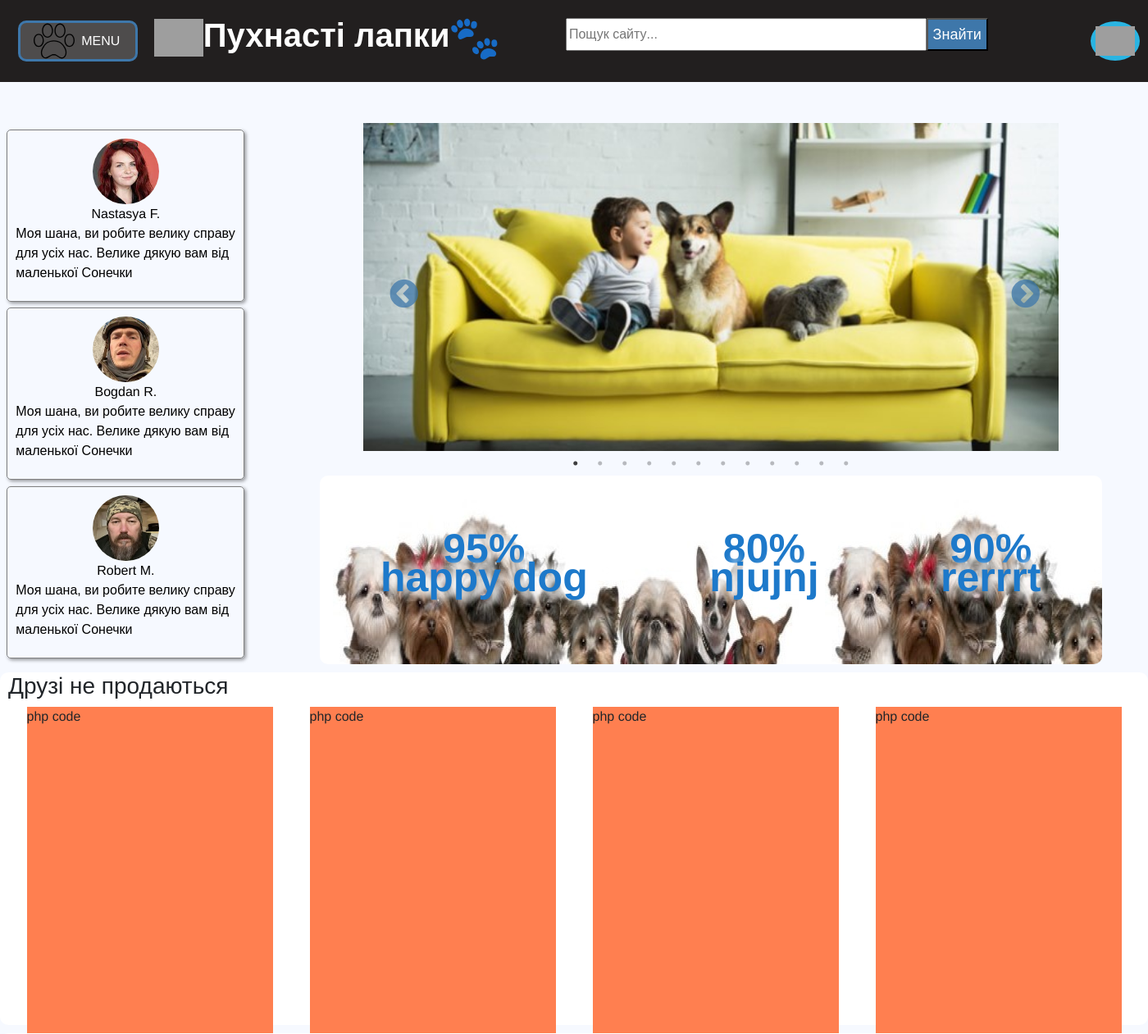
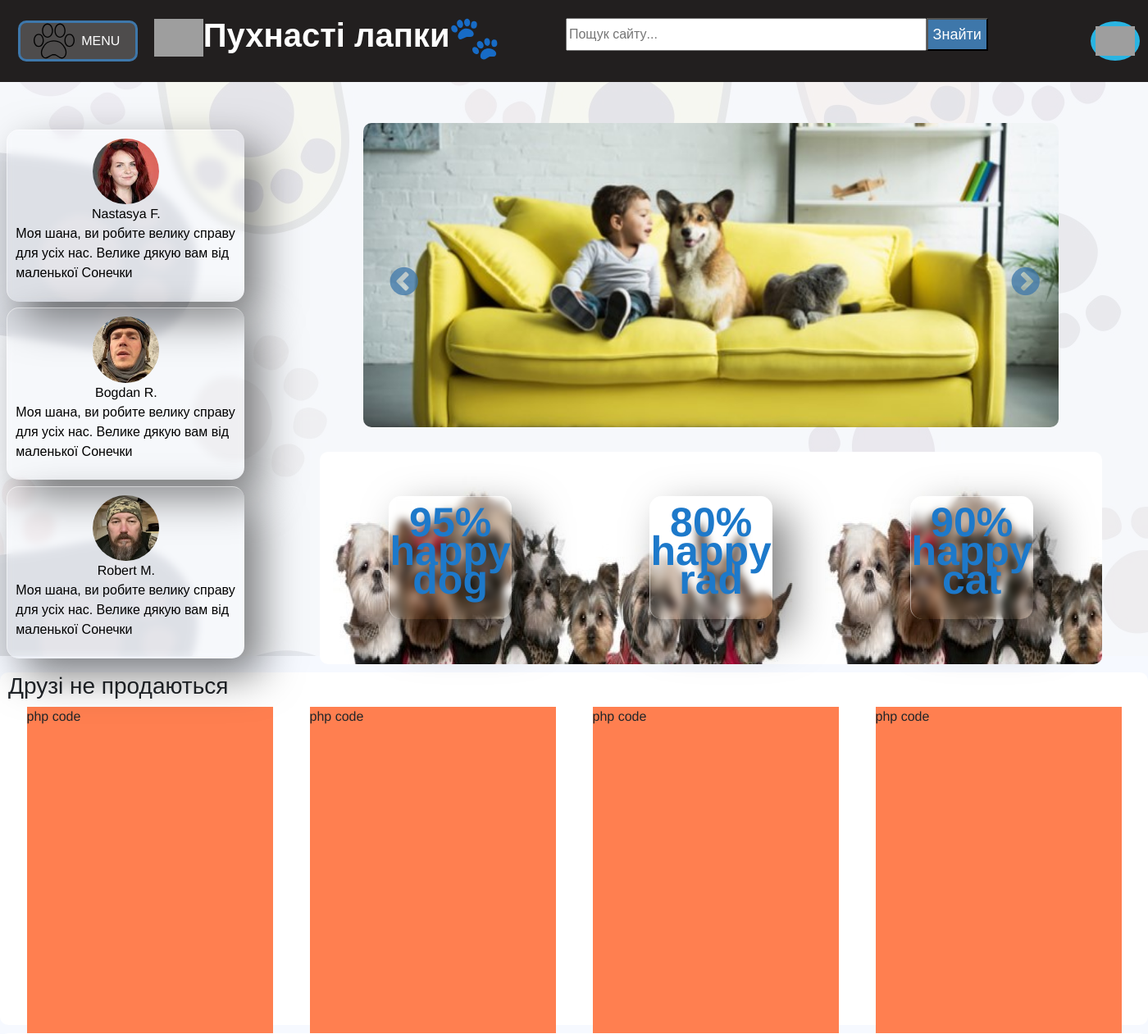
Before and after one commit to SERHIi-77/site.tw, a PHP site: page / in a window 1400 px wide. Shown: the top 1261 px of the page at 82% size. Run offline with PHP 8.4, Linux system fonts and the light colour scheme; some libraries are stand-ins or nearby versions; grey boxes are pictures that could not be loaded.

Commit message:
initial commit

```diff
--- a/assets/css/style.css
+++ b/assets/css/style.css
@@ -42,11 +42,24 @@ body{
 }
 .main-container{
 width: 100%;
-margin-top: 150px;
-
+padding-top: 150px;
 display: flex;
   justify-content: center;
+  position: relative;
+    z-index: 1;
 }
+.main-container::before {
+    content: '';
+    position: absolute;
+    top: 0;
+    left: 0;
+    width: 100%;
+    height: 100%;
+    background: fixed url(../img/contact/contact1.jpg) repeat;
+    opacity: 0.1;
+    z-index: -1;
+  }
+
 .header-general{
     height: 100px;
     max-width: 1480px;
@@ -64,6 +77,7 @@ position: relative;
     justify-content: space-evenly;
 
     padding: 0 10px;
+
 }
 .aside-menu{
     width: 300px;
@@ -84,9 +98,13 @@ position: relative;
     display: flex;
     flex-direction: column;
     align-items: center;
-    border: 1px solid gray;
-    border-radius: 5px;
-    box-shadow: 2px 2px 4px rgba(0, 0, 0, 0.4);
+    box-shadow: 20px 20px 50px rgba(0,0,0,0.5);
+    border-radius: 15px;
+    display: flex;
+    border-top: 1px solid rgba(255,255,255,0.5);
+    border-left: 1px solid rgba(255,255,255,0.5);
+    backdrop-filter: blur(5px);
+    transform-style: preserve-3d;
 }
 .reviews-client img{
     width: 30%;
@@ -110,13 +128,27 @@ position: relative;
     justify-content: space-around;
     align-items: center;
     text-align: center;
+
+    border-radius: 10px;
+}
+.procent-happy span{
+    width: 150px;
+    height: 150px;
     color: #1d79ca;
     font-size: 50px;
     font-weight: 700;
     line-height: 35px;
-    text-shadow: 6px 6px 8px rgba(255, 255, 255, 1), -6px -6px 8px rgba(255, 255, 255, 1);
-    border-radius: 10px;
+    box-shadow: 20px 20px 50px rgba(0,0,0,0.5);
+    border-radius: 15px;
+    display: flex;
+    justify-content: center;
+    align-items: center;
+    border-top: 1px solid rgba(255,255,255,0.5);
+    border-left: 1px solid rgba(255,255,255,0.5);
+    backdrop-filter: blur(5px);
+    transform-style: preserve-3d;
 }
+
 .slider-general {
     height: 400px;
     max-width: 80%;
@@ -126,6 +158,7 @@ position: relative;
     margin: 0;
     flex-shrink: 1 !important;
     border-radius: 10px;
+    overflow: hidden;
 }
 
 .logoClient1{
@@ -242,6 +275,8 @@ gap: 20px;
 align-items: flex-start;
 justify-content: space-evenly;
     flex-shrink: 1;
+    padding-bottom: 50px;
+
 }
 .slick-prev {
     font-size: 50px;
--- a/assets/js/navfiltr.js
+++ b/assets/js/navfiltr.js
@@ -59,7 +59,7 @@ $(document).ready(function() {
   });
 
 
-
+// ниже кнопка купить
 
   $(document).ready(function() {
       $(".i-want-by-buy").on("click", function() {
@@ -80,3 +80,32 @@ $(document).ready(function() {
           });
       });
   });
+
+
+  // модальное окно
+
+//   $('#send1').on('click', function(){
+//     $('#modal').css('display','block');
+// });
+
+// $('#ModalContent button').on('click', function(){
+//     $('#modal').css('display','none');
+// });
+
+$(document).ready(function() {
+  // при клике на кнопку
+  $('.i-want-by-buy').click(function(e) {
+    e.preventDefault(); // отменяем действие по умолчанию (если это ссылка)
+
+    // задержка в 1 секунду перед отображением модального окна
+    setTimeout(function(){
+        $('#modal').show();
+    }, 1000);
+  });
+
+  // при клике на кнопку внутри модального окна
+  $('#ModalContent button').click(function() {
+    // скрываем модальное окно
+    $('#modal').hide();
+  });
+});
--- a/partials/footer.php
+++ b/partials/footer.php
@@ -47,6 +47,13 @@
 
   <!-- Copyright -->
 </footer>
+            <div id="modal">
+                <div id="ModalContent">
+                    <h3>дякую, чекайте на дзвінок продавця</h3>
+                    <button>OK</button>
+                </div>
+            </div>
+
   <a href="#" class="scrolling">UP</a>
   <script src="/assets/js/popper.min.js"></script>
   <script src="/assets/js/jquery.min.js"></script>  <!--тут последня версия jquery -->
--- a/partials/pages/home.php
+++ b/partials/pages/home.php
@@ -26,9 +26,9 @@
                 ?>
             </div>
             <div class="procent-happy">
-                <p>95% <br> happy dog</p>
-                <p>80% <br> njujnj</p>
-                <p>90% <br> rerrrt</p>
+                <span><p>95% <br> happy dog</p></span>
+                <span><p>80% <br> happy rad</p></span>
+                <span><p>90% <br> happy cat</p></span>
             </div>
         </div>
     </div>
```
Also changed, not shown: actions/buy.php (+6 -6 lines), assets/css/acidenav.css (+73 -10 lines), assets/css/productcard.css (+56 -9 lines), partials/pages/catalog.php (+26 -12 lines), assets/img/home/grv.png (added), assets/img/home/hrn1.jpg (added), assets/img/home/hrn2.png (added).
